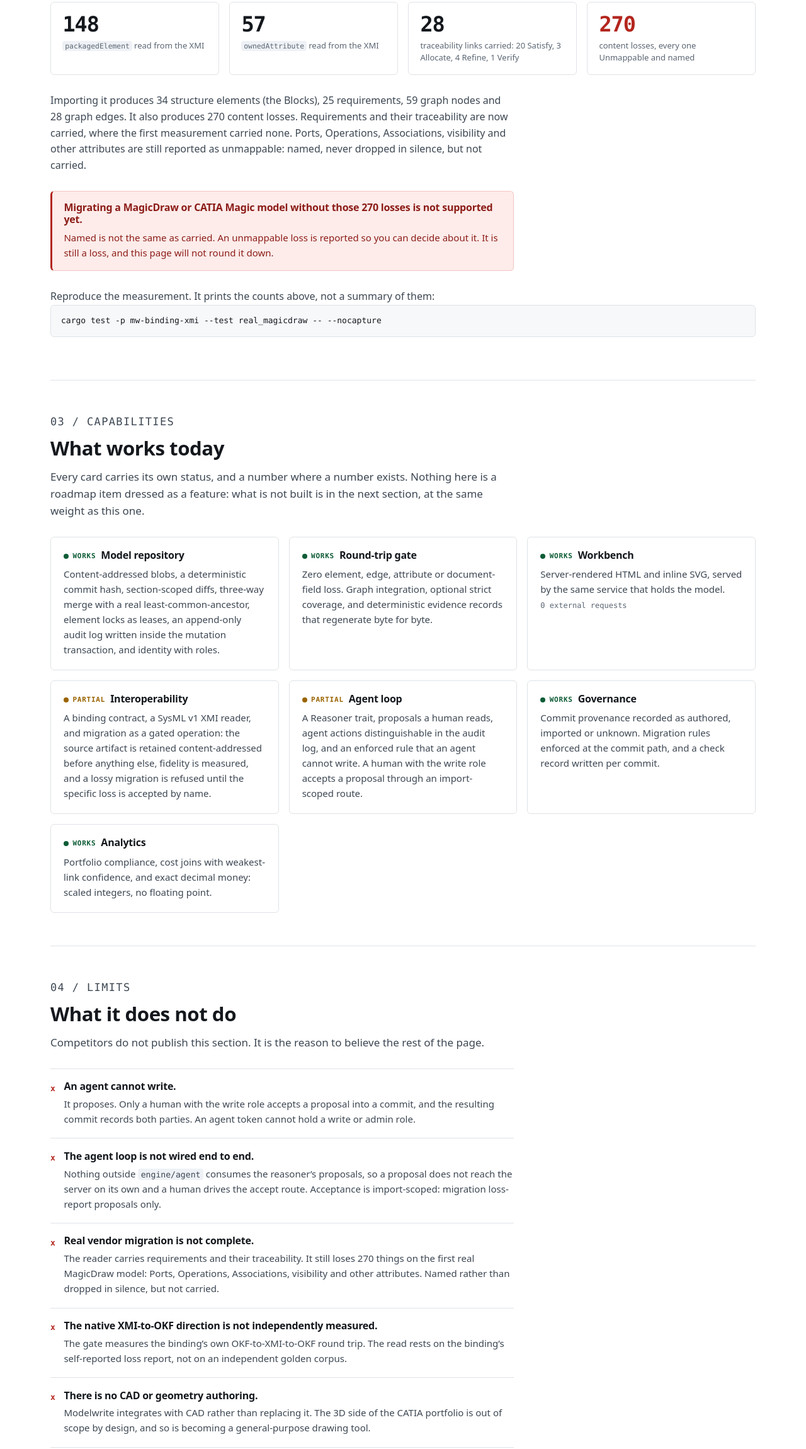
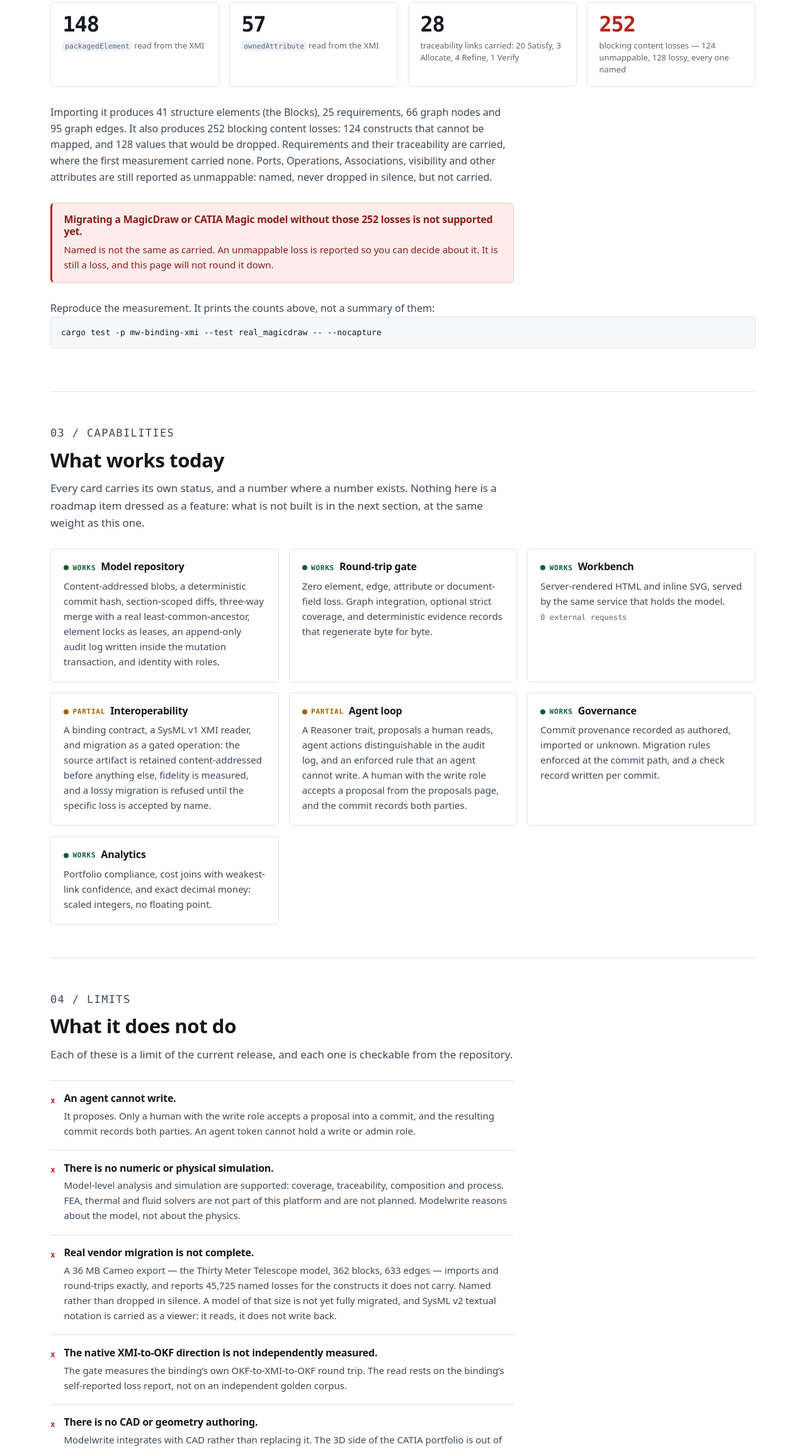
Before and after one commit to modelwrite/modelwrite, a plain HTML site: page website/index.html in a window 1280 px wide. Shown: the part 2301-4601 px from the top of the page at 63% size. Drawn offline with Linux system fonts and the light colour scheme.

Commit message:
site: correct the limits and the measured numbers to what the reproduce command prints

```diff
--- a/website/index.html
+++ b/website/index.html
@@ -166,19 +166,19 @@
     <div class="stat"><span class="stat__num">148</span><span class="stat__label"><code>packagedElement</code> read from the XMI</span></div>
     <div class="stat"><span class="stat__num">57</span><span class="stat__label"><code>ownedAttribute</code> read from the XMI</span></div>
     <div class="stat"><span class="stat__num">28</span><span class="stat__label">traceability links carried: 20 Satisfy, 3 Allocate, 4 Refine, 1 Verify</span></div>
-    <div class="stat"><span class="stat__num stat__num--fail">270</span><span class="stat__label">content losses, every one Unmappable and named</span></div>
+    <div class="stat"><span class="stat__num stat__num--fail">252</span><span class="stat__label">blocking content losses &mdash; 124 unmappable, 128 lossy, every one named</span></div>
   </div>
 
   <div class="prose" style="margin-top:1.75rem">
-    <p>Importing it produces 34 structure elements (the Blocks), 25 requirements, 59 graph nodes and
-    28 graph edges. It also produces 270 content losses. Requirements and their traceability are now
-    carried, where the first measurement carried none. Ports, Operations, Associations, visibility
-    and other attributes are still reported as unmappable: named, never dropped in silence, but not
-    carried.</p>
+    <p>Importing it produces 41 structure elements (the Blocks), 25 requirements, 66 graph nodes and
+    95 graph edges. It also produces 252 blocking content losses: 124 constructs that cannot be
+    mapped, and 128 values that would be dropped. Requirements and their traceability are carried,
+    where the first measurement carried none. Ports, Operations, Associations, visibility and other
+    attributes are still reported as unmappable: named, never dropped in silence, but not carried.</p>
   </div>
 
   <div class="callout">
-    <h3>Migrating a MagicDraw or CATIA Magic model without those 270 losses is not supported yet.</h3>
+    <h3>Migrating a MagicDraw or CATIA Magic model without those 252 losses is not supported yet.</h3>
     <p>Named is not the same as carried. An unmappable loss is reported so you can decide about it.
     It is still a loss, and this page will not round it down.</p>
   </div>
@@ -245,7 +245,7 @@
       </div>
       <p>A Reasoner trait, proposals a human reads, agent actions distinguishable in the audit log,
       and an enforced rule that an agent cannot write. A human with the write role accepts a proposal
-      through an import-scoped route.</p>
+      from the proposals page, and the commit records both parties.</p>
     </article>
 
     <article class="card">
@@ -273,7 +273,7 @@
   <div class="section__head">
     <p class="eyebrow">04 / Limits</p>
     <h2 id="limits-h">What it does not do</h2>
-    <p>Competitors do not publish this section. It is the reason to believe the rest of the page.</p>
+    <p>Each of these is a limit of the current release, and each one is checkable from the repository.</p>
   </div>
 
   <ul class="limits">
@@ -288,19 +288,21 @@
     <li>
       <span class="limits__mark" aria-hidden="true">x</span>
       <div>
-        <h3>The agent loop is not wired end to end.</h3>
-        <p>Nothing outside <code>engine/agent</code> consumes the reasoner&rsquo;s proposals, so a
-        proposal does not reach the server on its own and a human drives the accept route. Acceptance
-        is import-scoped: migration loss-report proposals only.</p>
+        <h3>There is no numeric or physical simulation.</h3>
+        <p>Model-level analysis and simulation are supported: coverage, traceability, composition and
+        process. FEA, thermal and fluid solvers are not part of this platform and are not planned.
+        Modelwrite reasons about the model, not about the physics.</p>
       </div>
     </li>
     <li>
       <span class="limits__mark" aria-hidden="true">x</span>
       <div>
         <h3>Real vendor migration is not complete.</h3>
-        <p>The reader carries requirements and their traceability. It still loses 270 things on the
-        first real MagicDraw model: Ports, Operations, Associations, visibility and other attributes.
-        Named rather than dropped in silence, but not carried.</p>
+        <p>A 36&nbsp;MB Cameo export &mdash; the Thirty Meter Telescope model, 362 blocks, 633 edges
+        &mdash; imports and round-trips exactly, and reports 45,725 named losses for the constructs it
+        does not carry. Named rather than dropped in silence. A model of that size is not yet fully
+        migrated, and SysML v2 textual notation is carried as a viewer: it reads, it does not write
+        back.</p>
       </div>
     </li>
     <li>
```
